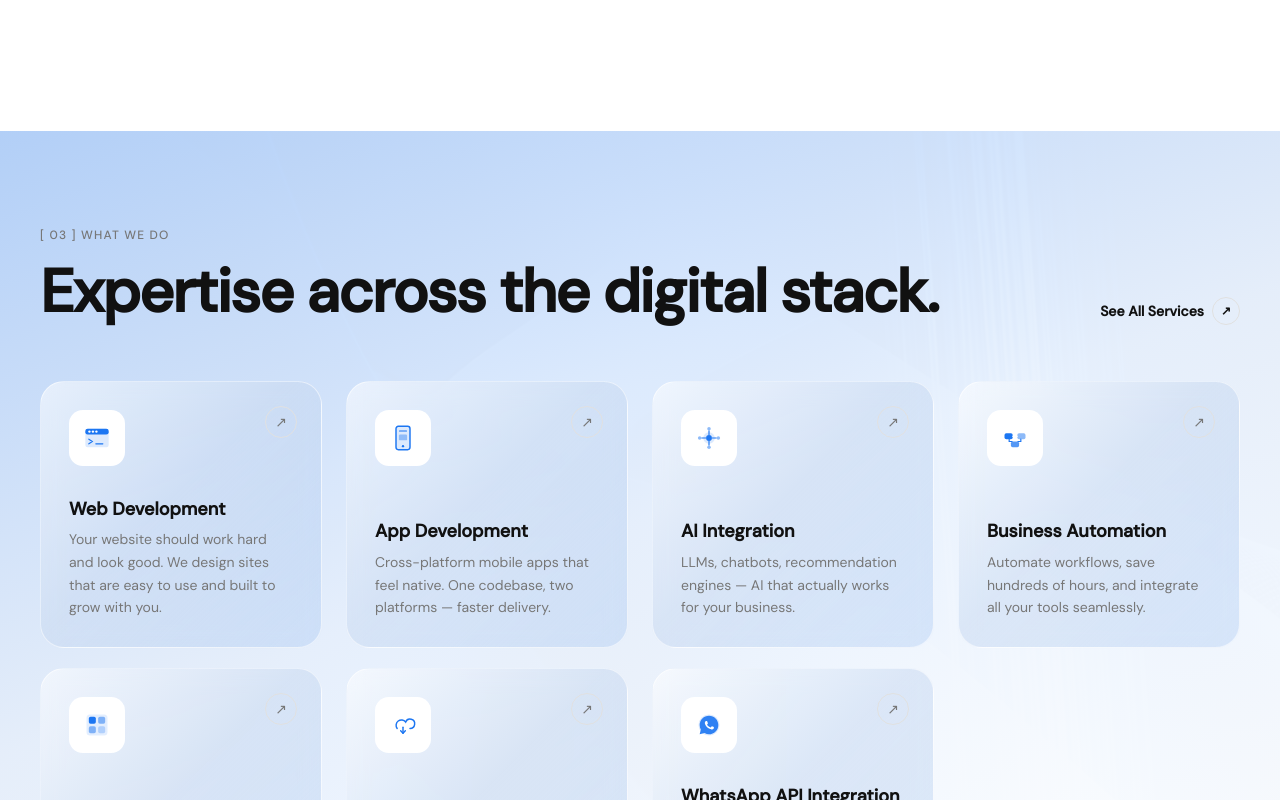
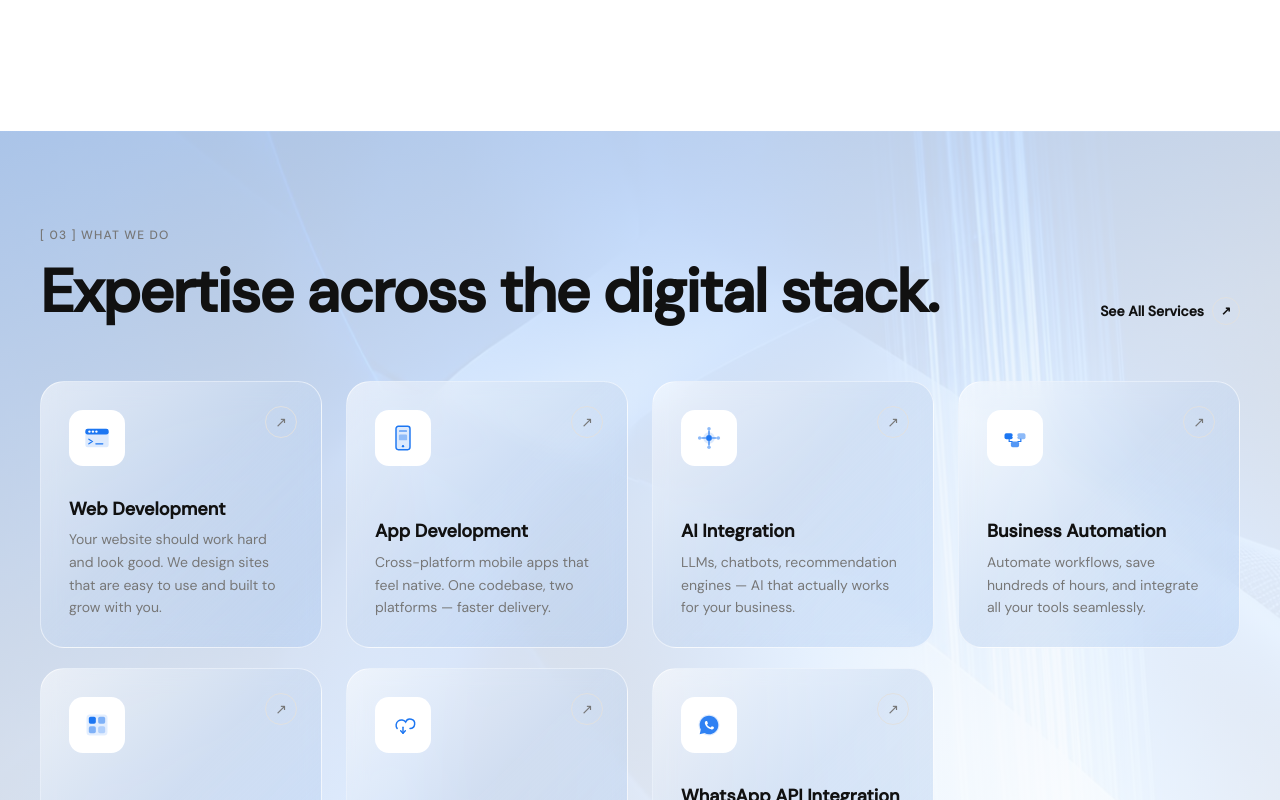
Before and after one commit to Satyam1013/macropage, a Next.js app: page / in a window 1280 px wide. Shown: the part 4820-5620 px from the top of the page. Built offline with nearby package versions, Linux system fonts and the light colour scheme; no server answers; a web font is replaced by a local one.

Commit message:
Make the Services section's background image more visible
Bumped image opacity 0.2 → 0.4 and dialed the gradient back 0.9 → 0.75
so the landing-bg texture reads more clearly through the gradient.

Co-Authored-By: Claude Sonnet 5 <noreply@anthropic.com>

```diff
--- a/src/components/sections/ServicesSection.tsx
+++ b/src/components/sections/ServicesSection.tsx
@@ -104,7 +104,7 @@ export default function ServicesSection() {
           backgroundImage: "url(/landing-bg.jpeg)",
           backgroundSize: "cover",
           backgroundPosition: "center",
-          opacity: 0.2,
+          opacity: 0.4,
         }}
       />
       <div
@@ -112,7 +112,7 @@ export default function ServicesSection() {
         style={{
           background:
             "linear-gradient(160deg, color-mix(in srgb, var(--accent) 35%, var(--bg)), color-mix(in srgb, var(--accent) 10%, var(--bg)) 45%, var(--bg) 92%)",
-          opacity: 0.9,
+          opacity: 0.75,
         }}
       />
       <div className="relative z-10 flex justify-between items-end mb-14 flex-wrap gap-6">
```
